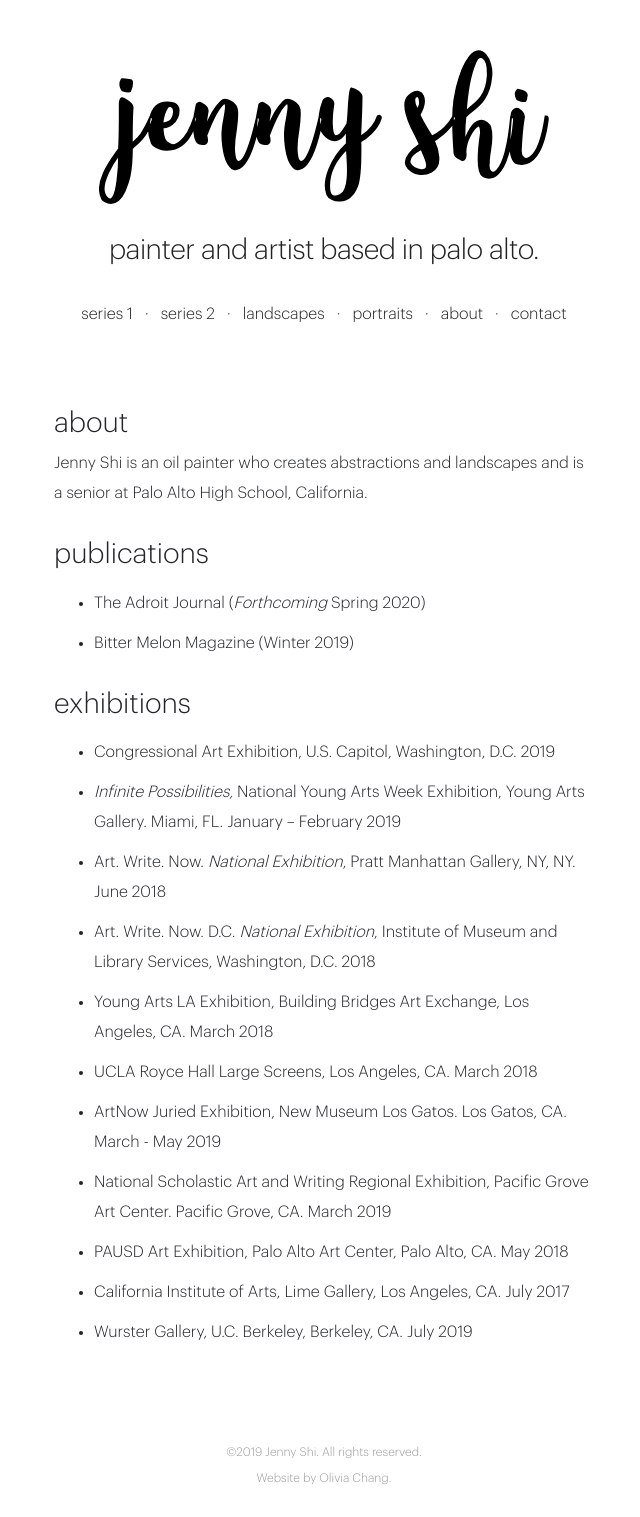
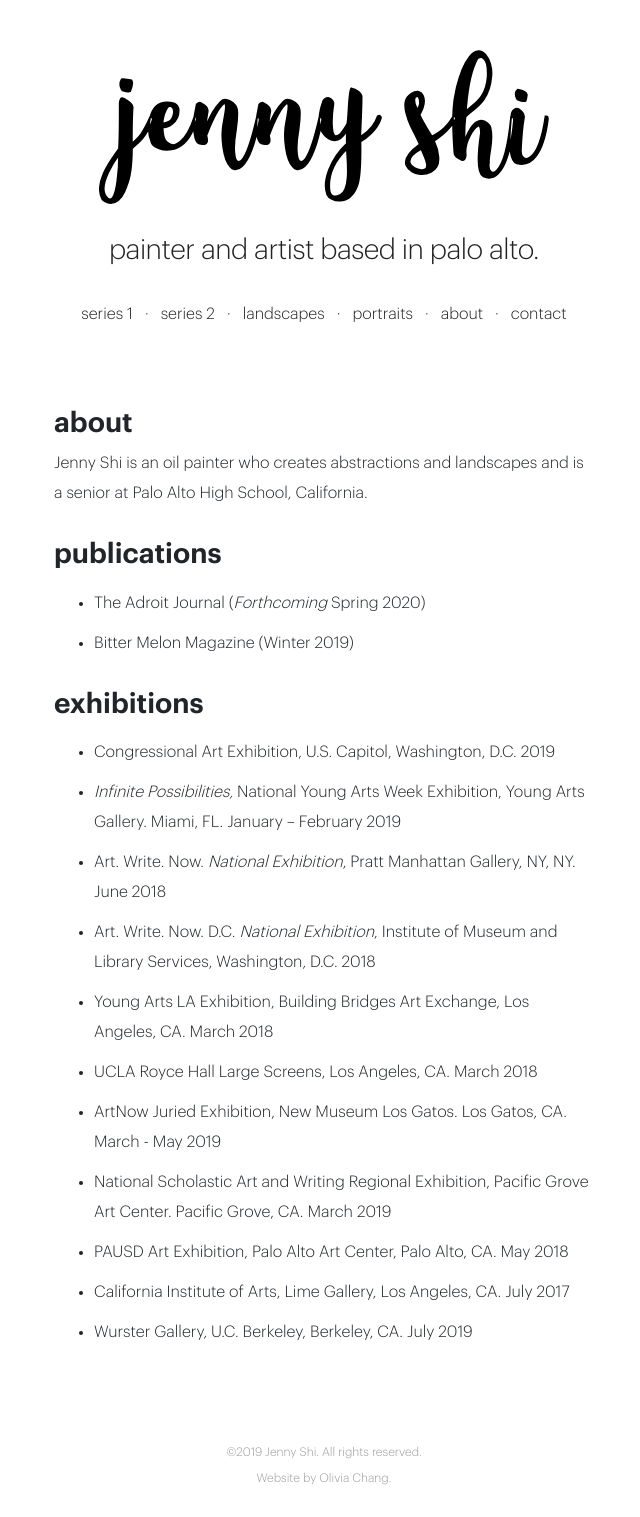
Before and after one commit to oliviachang29/jenny, a Jekyll site: the page built from about.markdown, in a window 1280 px wide. Shown: the whole page, without its empty margins (316-956 px from the left). Built offline with Jekyll 4.4.1, drawn with Linux system fonts in a browser that asks for light colours; a file with an impossible date is left out.

```diff
--- a/about.markdown
+++ b/about.markdown
@@ -4,16 +4,16 @@ date: 2018-07-11T22:32:00.000+00:00
 layout: static
 
 ---
-### about
+### **about**
 
 Jenny Shi is an oil painter who creates abstractions and landscapes and is a senior at Palo Alto High School, California.
 
-### publications
+### **publications**
 
 * The Adroit Journal (_Forthcoming_ Spring 2020)
 * Bitter Melon Magazine (Winter 2019)
 
-### exhibitions
+### **exhibitions**
 
 * Congressional Art Exhibition, U.S. Capitol, Washington, D.C. 2019
 * _Infinite Possibilities,_ National Young Arts Week Exhibition, Young Arts Gallery. Miami, FL. January – February 2019
```
